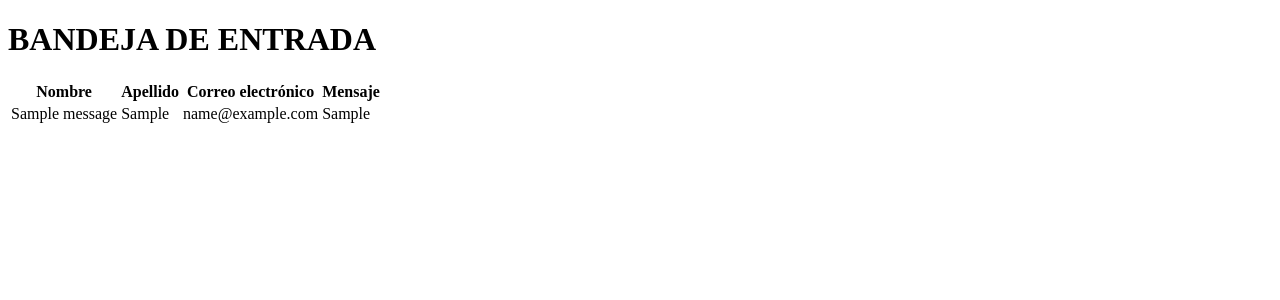
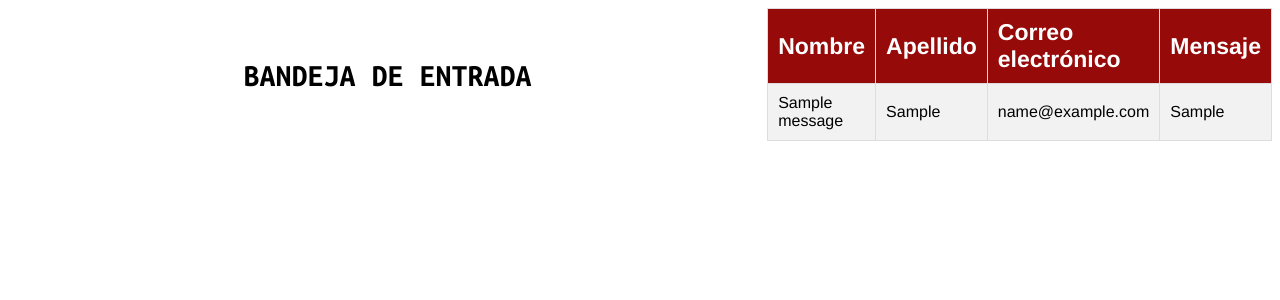
Before and after one commit to RodrigoCarranza-dev/TareaS10, a Flask app: page /messages/ in a window 1280 px wide. Shown: the top 300 px of the page. Run offline with Flask 2, Linux system fonts and the light colour scheme; tables that the repository leaves empty hold one stand-in row (values such as "Sample post").

Commit message:
FINAL FINAL FINAL ESTE SI

```diff
--- a/static/css/sections/messagesStyle.css
+++ b/static/css/sections/messagesStyle.css
@@ -0,0 +1,42 @@
+@import url('https://fonts.googleapis.com/css2?family=Ubuntu+Mono:wght@400;700&display=swap');
+
+* {
+  font-family: 'Ubuntu Mono', monospace;
+}
+.contenedor{
+    width: 100%;
+    display: flex;
+    flex-direction: column nowrap;
+    align-items: center;
+    min-width: 100vh;
+}
+.contenedor h1{
+    width: 100%;
+    text-align: center;
+}
+#mensajes {
+    border-collapse: collapse;
+    width: 650px;
+  }
+
+  #mensajes td, #mensajes th {
+    border: 1px solid #DDD;
+    padding: 10px;
+    font-family: 'Helvetica', sans-serif;
+    text-align: left;
+  }
+
+  #mensajes tr:nth-child(even){
+    background-color: #F2F2F2;
+  }
+
+  #mensajes tr:hover {
+    background-color: #DDD;
+  }
+
+  #mensajes th {
+    padding: 12px auto;
+    background-color: #970a0a;
+    color: white;
+    font-size: 23px;
+  }
--- a/templates/main.html
+++ b/templates/main.html
@@ -80,6 +80,12 @@
         <img src="../static/css/images/foto cv.jpg" alt="">
         <p>Me caracterizo por orientarme a resultados; pero, a la vez, busco ser empático, leal y honesto. Poseo facilidad de aprendizaje y de trabajo en equipo. Siempre doy todo en cada una de mis experiencias.</p>
     </section>
+
+    <footer>
+        <a href="https://wa.me/50376300403"><i class="fa-brands fa-whatsapp"></i></a>
+        <a href="https://instagram.com/carrrrrranza"><i class="fa-brands fa-instagram"></i></a>
+        <a href="https://github.com/RodrigoCarranza-dev/"><i class="fa-brands fa-github"></i></a>
+    </footer>
 </div>
 
 <script src="../static/js/baseScript.js"></script>
--- a/templates/messages.html
+++ b/templates/messages.html
@@ -8,8 +8,8 @@
     <title>Mensajes</title>
 </head>
 <body>
-    <h1>BANDEJA DE ENTRADA</h1>
-
+    <div class="contenedor">
+        <h1>BANDEJA DE ENTRADA</h1>
     <table id="mensajes">
         <tr>
             <th>Nombre</th>
@@ -26,5 +26,6 @@
         </tr>
         {% endfor%}
     </table>
+    </div>
 </body>
 </html>
```
Also changed, not shown: static/css/baseStyle.css (+16 -0 lines).
